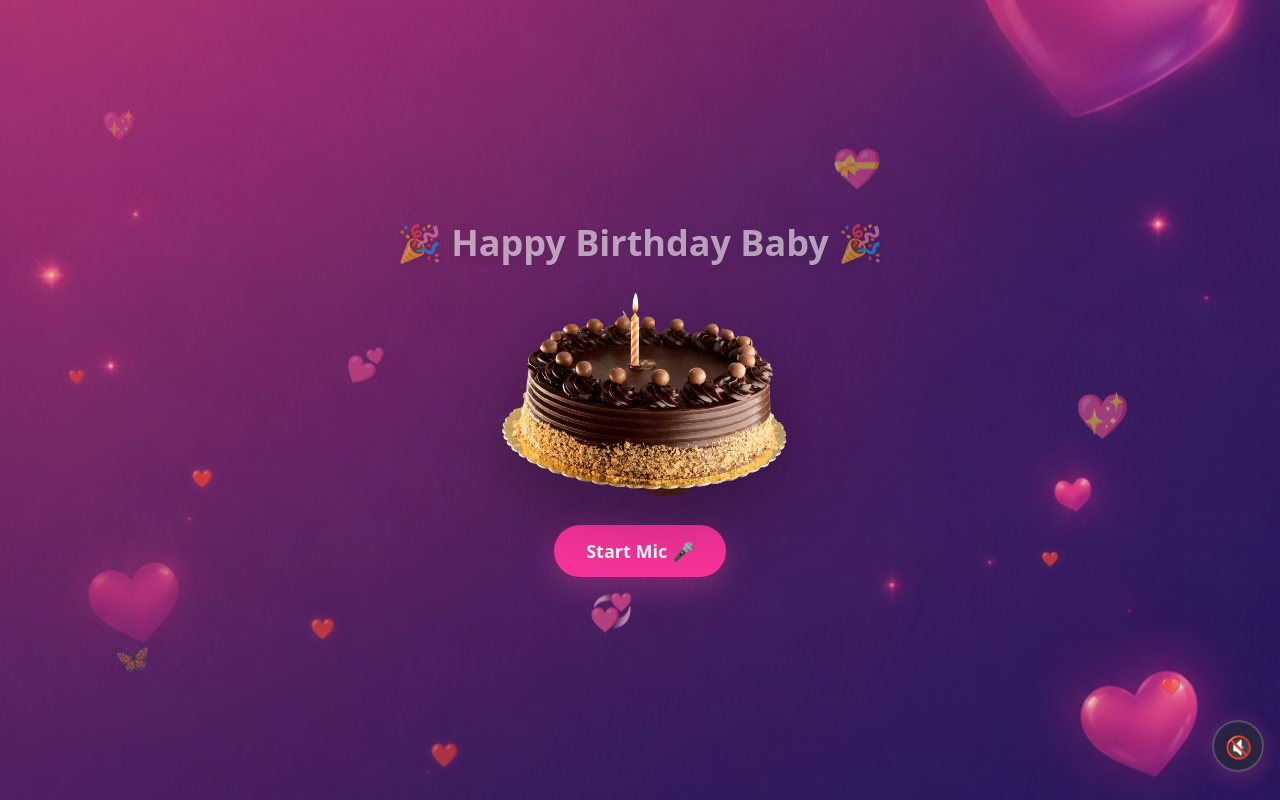
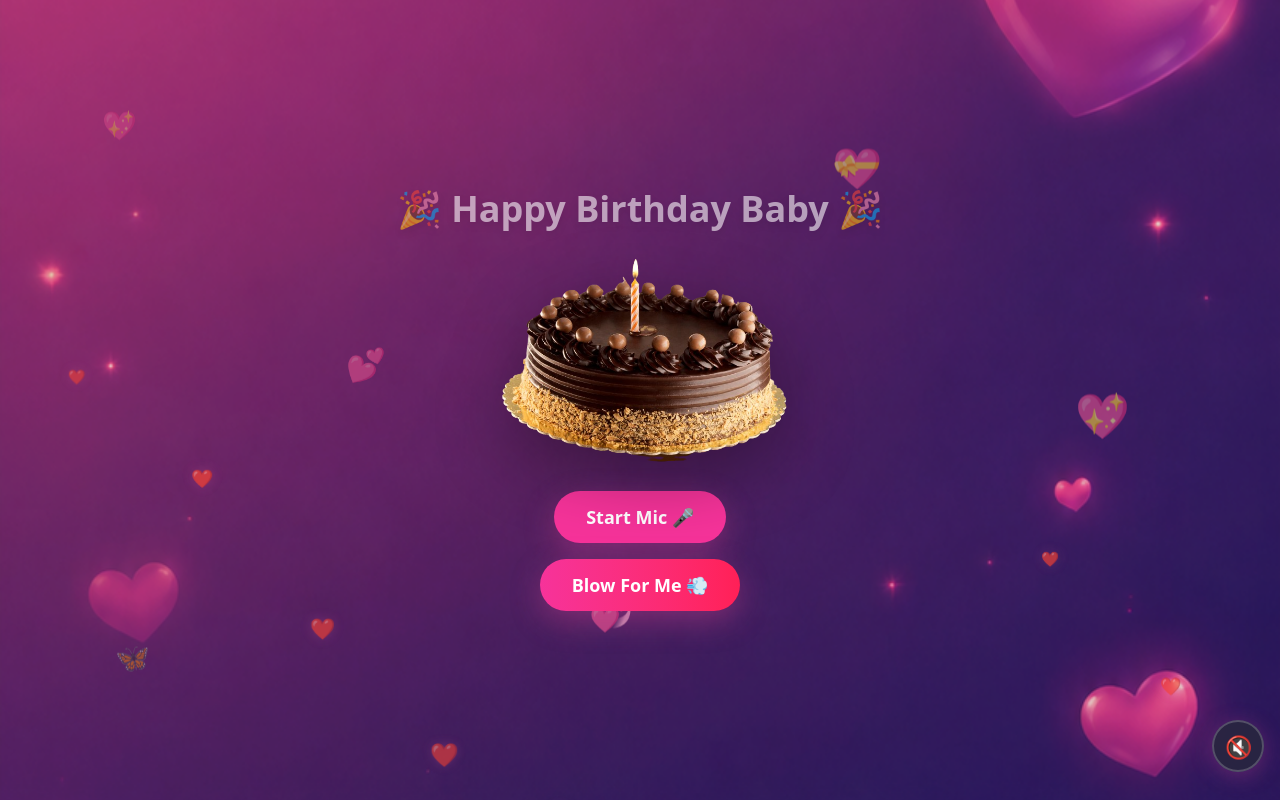
Before and after one commit to anshsoni2407/Birthday-website, a React (Vite) app: page /candleBlow in a window 1280 px wide. Built offline with nearby package versions, Linux system fonts and the light colour scheme.

Commit message:
she failed to blow the candle

```diff
--- a/src/components/CandleBlow.jsx
+++ b/src/components/CandleBlow.jsx
@@ -228,6 +228,34 @@ const CandleBlow = memo(() => {
   /* ──────────────────────────────────────
      DETECT BLOW
   ────────────────────────────────────── */
+const triggerBlow = useCallback(() => {
+  if (blownRef.current) return;
+
+  blownRef.current = true;
+
+  // Stop microphone if it is running
+  stopMicrophone();
+
+  setListening(false);
+  setMicStrength(0);
+
+  // Show blowing animation
+  setStage("blowing");
+
+  // Trigger emoji celebration
+  setBlastTrigger((prev) => !prev);
+
+  // Move to after state
+  if (stageTimeoutRef.current) {
+    clearTimeout(stageTimeoutRef.current);
+  }
+
+  stageTimeoutRef.current = setTimeout(() => {
+    setStage("after");
+    stageTimeoutRef.current = null;
+  }, 2500);
+}, [stopMicrophone]);
+
 
   const detectBlow = useCallback(() => {
     if (!analyserRef.current || !dataArrayRef.current || blownRef.current) {
@@ -249,41 +277,13 @@ const CandleBlow = memo(() => {
     ───────────────────────────── */
 
     if (strength >= 30) {
-      if (blownRef.current) {
-        return;
-      }
-
-      blownRef.current = true;
-
-      /* Stop microphone immediately */
-
-      stopMicrophone();
-
-      setListening(false);
-      setMicStrength(0);
-      setStage("blowing");
-      setBlastTrigger(true);
-
-      /* Clear any previous timer */
-
-      if (stageTimeoutRef.current) {
-        clearTimeout(stageTimeoutRef.current);
-      }
-
-      /* After GIF/animation */
-
-      stageTimeoutRef.current = setTimeout(() => {
-        setStage("after");
-        stageTimeoutRef.current = null;
-      }, 2500);
-
+      triggerBlow();
       return;
     }
-
     /* Continue monitoring */
 
     animationRef.current = requestAnimationFrame(detectBlow);
-  }, [stopMicrophone]);
+  }, [stopMicrophone, triggerBlow]);
 
   /* ──────────────────────────────────────
      START MICROPHONE
@@ -476,7 +476,7 @@ const CandleBlow = memo(() => {
             animate-pulse
           "
         >
-          🎉 Happy Birthday Baby  🎉
+          🎉 Happy Birthday Baby 🎉
         </h1>
 
         {/* ═══════════════════════════
@@ -523,6 +523,30 @@ const CandleBlow = memo(() => {
               "
             >
               {listening ? "Blow the Candle 💨" : "Start Mic 🎤"}
+            </button>
+            <button
+              onClick={triggerBlow}
+              disabled={stage !== "before"}
+              className="
+    mt-4
+    px-8
+    py-3
+    rounded-full
+    bg-gradient-to-r
+    from-pink-500
+    to-rose-500
+    hover:from-pink-600
+    hover:to-rose-600
+    active:scale-95
+    transition-all
+    shadow-[0_10px_30px_rgba(236,72,153,0.35)]
+    text-lg
+    font-semibold
+    disabled:opacity-50
+    disabled:cursor-not-allowed
+  "
+            >
+              Blow For Me 💨
             </button>
 
             {/* INSTRUCTION */}
```
